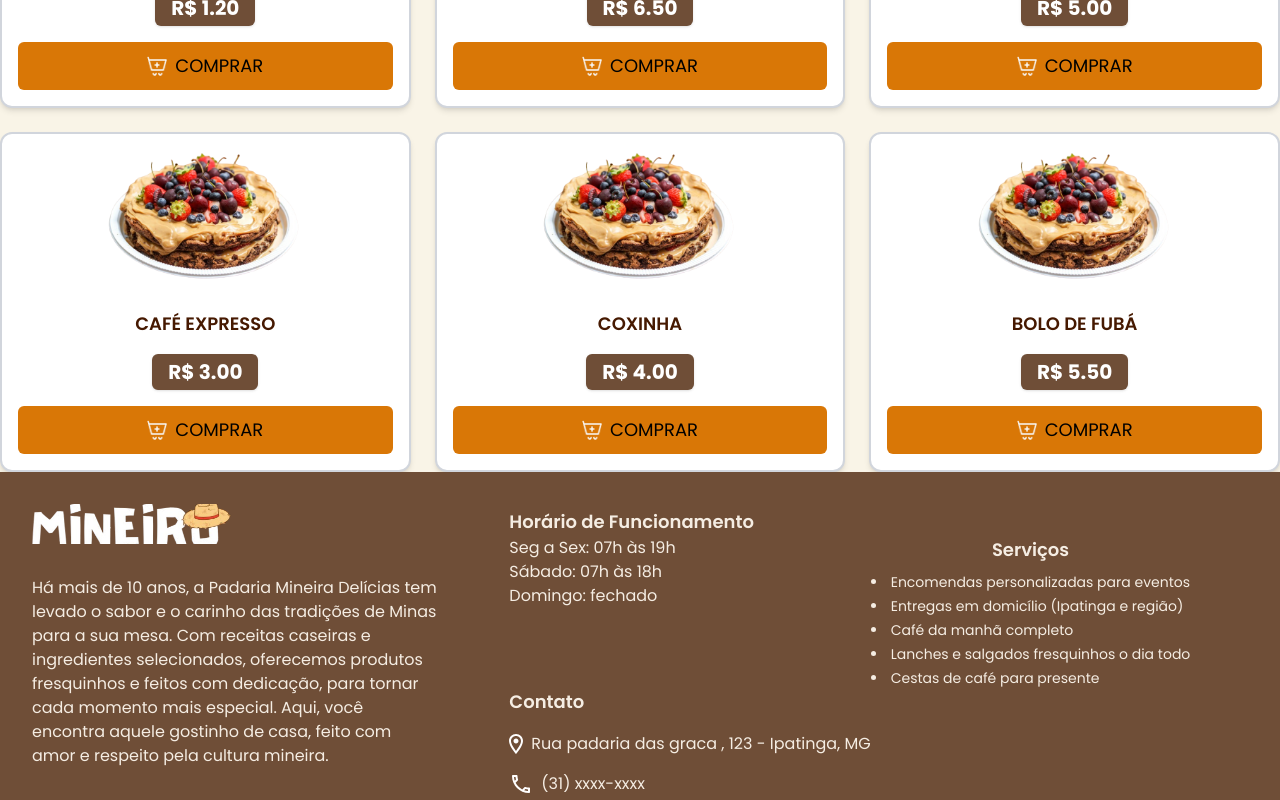
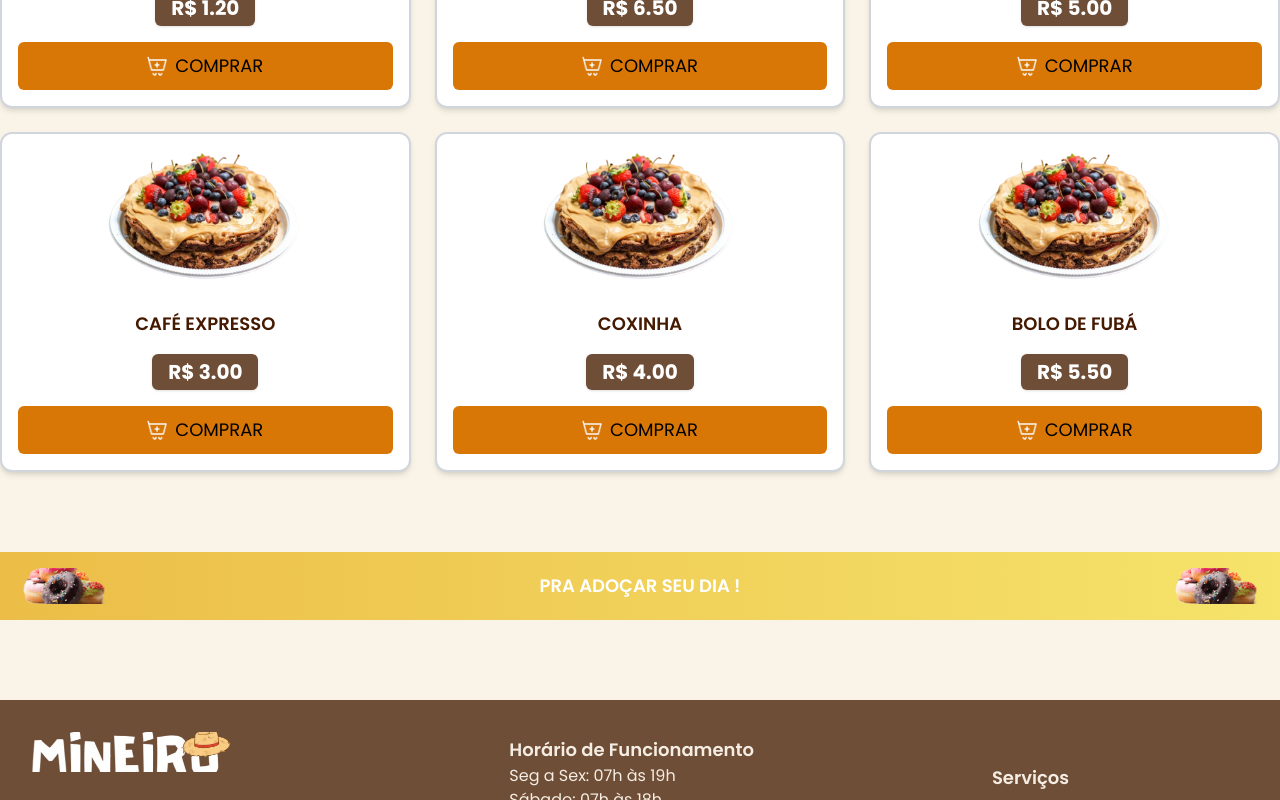
Before and after one commit to Giuliano-Maciel-Lopes/web-padaria, a React (Vite) app: page / in a window 1280 px wide. Shown: the part 951-1751 px from the top of the page. Built offline with nearby package versions, Linux system fonts and the light colour scheme.

Commit message:
test: antes de add api

```diff
--- a/src/animations/asideloguin.css
+++ b/src/animations/asideloguin.css
@@ -12,3 +12,11 @@
 .aside-login-animation {
   animation: asideloguin 0.5s ease forwards;
 }
+@keyframes scroll {
+  0% { transform: translateX(0); }
+  100% { transform: translateX(-50%); }
+}
+
+.animate-scroll {
+  animation: scroll 20s linear infinite;
+}
--- /dev/null
+++ b/src/animations/gradientemove.css
@@ -0,0 +1,17 @@
+@keyframes gradientMove {
+  0% {
+    background-position: 0% 50%;
+  }
+  50% {
+    background-position: 100% 50%;
+  }
+  100% {
+    background-position: 0% 50%;
+  }
+}
+
+.bg-gradient-animated {
+  background: linear-gradient(270deg, #f7e970, #D97706, #6F4E37);
+  background-size: 600% 600%;
+  animation: gradientMove 15s ease infinite;
+}
--- a/src/animations/index.css
+++ b/src/animations/index.css
@@ -1,3 +1,4 @@
 @import "./asideloguin.css";
 @import "./asidemenu.css";
 @import "./icone.css";
+@import "./gradientemove.css"
--- /dev/null
+++ b/src/components/bakeryshowcase/corrosel.tsx
@@ -0,0 +1,25 @@
+type Props = {
+  img: string;
+  img2: string;
+  name: string;
+};
+
+export function Carrossel({ img, img2, name }: Props) {
+  return (
+    <div className="w-full h-17 bg-gradient-animated flex flex-col  p-4 my-20">
+      <div className="flex items-center  w-full h-full justify-between">
+        <img
+          src={img2}
+          alt={`${name} imagem secundária`}
+          className="h-full w-24 rounded object-cover "
+        />
+        <p className="text-lg text-white font-semibold  ">{name}</p>
+        <img
+          src={img}
+          alt={`${name} imagem principal`}
+          className="h-full w-24 rounded object-cover "
+        />
+      </div>
+    </div>
+  );
+}
--- a/src/index.css
+++ b/src/index.css
@@ -10,15 +10,21 @@
 :root{
   --bg-teste:#F9F4E7;
   --bg-porducts:#e9b483;
-   --bg-header: #DDB892;   /* creme claro para header */
+   --bg-header: #DDB892;
   --bg-button:#8B5E3C;
-   --bg-button2:#f7e970;  /* caramelo suave para botão */
+   --bg-button2:#f7e970;
   --bg-footer: #6F4E37;   /* chocolate claro para footer */
   --bg-footer2: #D97706;
   --bg-login: #E1C699;
   --border-input: #FFD580; /* dourado pastel, se destaca no fundo claro */
   --font-family:'Poppins', sans-serif;
    --bg-button3: #F9F4E7;
+   background: linear-gradient(135deg, #f7e970, #F9F4E7);
+
+    /* Cores para gradiente */
+    --gradient-from: #f7e970;    /* caramelo */
+  --gradient-mid: #D97706;     /* laranja/marrom */
+  --gradient-to: #6F4E37;      /* marrom escuro */
 }
 
 @layer utilities {
@@ -73,6 +79,7 @@
 
 }
 
+
   /* Para navegadores baseados em Firefox */
 .hide-scrollbar {
   scrollbar-width: none; /* Firefox */
--- a/src/pages/bakery.tsx
+++ b/src/pages/bakery.tsx
@@ -2,9 +2,14 @@ import { useState } from "react";
 import { Buttoncategory } from "../components/bakeryshowcase/category";
 import { Slid } from "../components/bakeryshowcase/slider";
 import { ProductsView } from "../components/layouts/products";
+import { Carrossel } from "../components/bakeryshowcase/corrosel";
+
+import doce1 from "../assets/rosquinhas - Copia.png"
+
+
 
 export function Bakery() {
-  const [activecat, setActiveCat] = useState<null| string>(null);
+  const [activecat, setActiveCat] = useState<null | string>(null);
 
   const categories = [
     "Pães",
@@ -19,17 +24,18 @@ export function Bakery() {
     "Congelados",
   ];
   const produtos = [
-  { id: "1", nome: "Pão Francês", preco: 1.20 },
-  { id: "2", nome: "Bolo de Chocolate", preco: 6.50 },
-  { id: "3", nome: "Torta de Frutas", preco: 5.00 },
-  { id: "4", nome: "Café Expresso", preco: 3.00 },
-  { id: "5", nome: "Coxinha", preco: 4.00 },
-  { id: "6", nome: "Bolo de Fubá", preco: 5.50 },
-];
+    { id: "1", nome: "Pão Francês", preco: 1.2 },
+    { id: "2", nome: "Bolo de Chocolate", preco: 6.5 },
+    { id: "3", nome: "Torta de Frutas", preco: 5.0 },
+    { id: "4", nome: "Café Expresso", preco: 3.0 },
+    { id: "5", nome: "Coxinha", preco: 4.0 },
+    { id: "6", nome: "Bolo de Fubá", preco: 5.5 },
+  ];
 
   return (
     <div className="flex flex-col">
       <Slid />
+
       <div className="flex gap-4  my-5 md:my-10 overflow-x-auto scroll-smooth md:px-8 hide-scrollbar">
         {categories.map((cat) => (
           <Buttoncategory
@@ -40,9 +46,17 @@ export function Bakery() {
           />
         ))}
       </div>
+
       <div className="grid grid-cols-1  sm:grid-cols-2 md:grid-cols-3 gap-6">
-      {produtos.map((products)=> <ProductsView name={products.nome.toUpperCase()} value={products.preco} />)}
+        {produtos.map((products) => (
+          <ProductsView
+            name={products.nome.toUpperCase()}
+            value={products.preco}
+          />
+        ))}
       </div>
+    <Carrossel img={doce1} img2={doce1} name="PRA ADOÇAR SEU DIA !"/>
+
     </div>
   );
 }
```
Also changed, not shown: src/assets/panqueca de chocolate e sorrvete.png (added), src/assets/rosquinhas - Copia.png (added).
